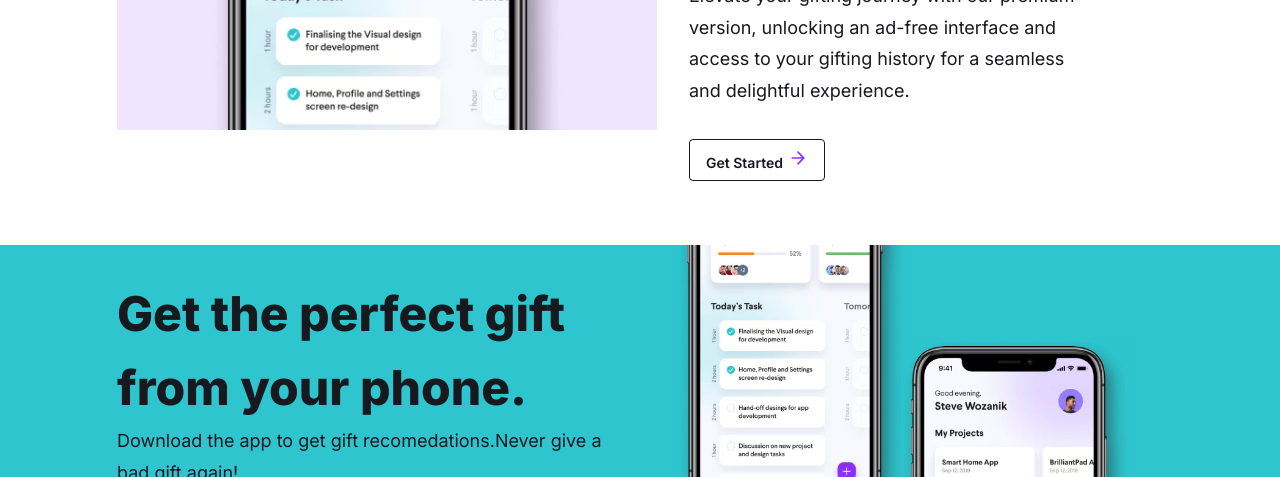
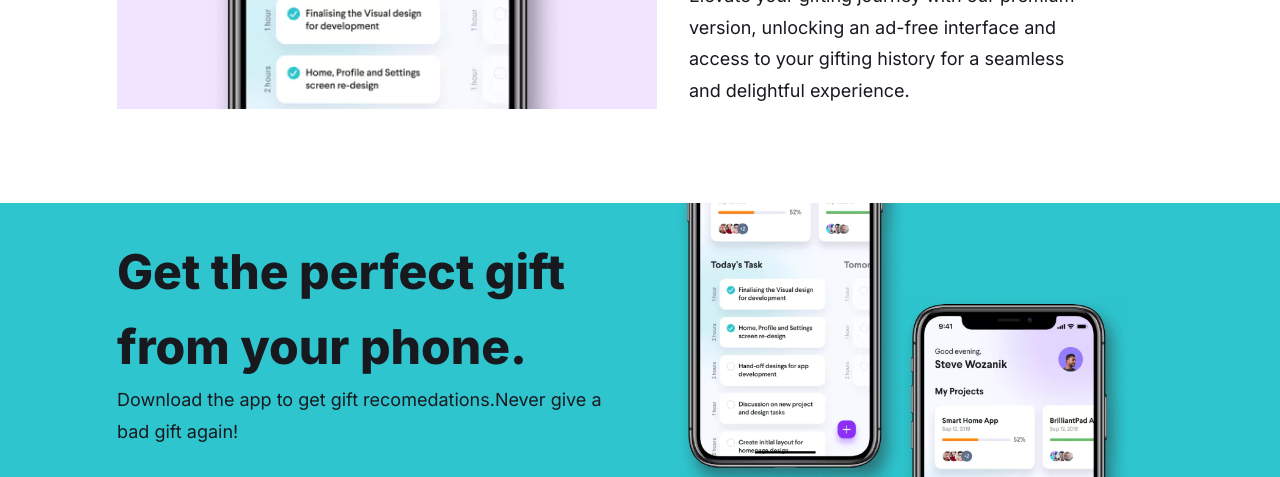
Before and after one commit to crobertson247/crobertson247.github.io, a website built with Parcel: page index.html in a window 1280 px wide. Shown: the part 1780-2257 px from the top of the page. Built offline with nearby package versions, Linux system fonts and the light colour scheme; files whose address does not match are found by name.

Commit message:
Update index.html

```diff
--- a/index.html
+++ b/index.html
@@ -291,16 +291,6 @@
               Elevate your gifting journey with our premium version, unlocking an ad-free interface and access
               to your gifting history for a seamless and delightful experience.
             </span>
-            <div class="link-icon-button-container">
-              <button class="link-icon-button-button button">
-                <span class="MediumLabel"><span>Get Started</span></span>
-                <svg viewBox="0 0 1024 1024" class="link-icon-button-icon">
-                  <path
-                    d="M481.835 243.499l225.835 225.835h-494.336c-23.552 0-42.667 19.115-42.667 42.667s19.115 42.667 42.667 42.667h494.336l-225.835 225.835c-16.683 16.683-16.683 43.691 0 60.331s43.691 16.683 60.331 0l298.667-298.667c3.925-3.925 7.083-8.619 9.259-13.824 4.309-10.453 4.309-22.229 0-32.683-2.091-5.035-5.163-9.728-9.259-13.824l-298.667-298.667c-16.683-16.683-43.691-16.683-60.331 0s-16.683 43.691 0 60.331z"
-                  ></path>
-                </svg>
-              </button>
-            </div>
           </div>
         </div>
         <div class="home-cta">
```
